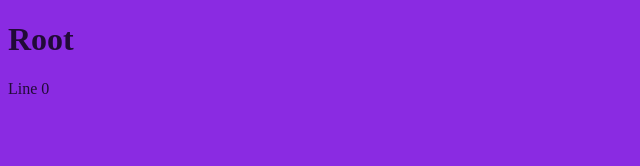
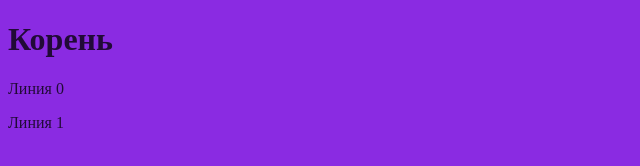
Before and after one commit to bbird5063/gittest.loc, a plain HTML site: page index.html in a window 1280 px wide. Shown: the whole page, without its empty margins (0-640 px from the left). Drawn offline with Linux system fonts and the light colour scheme.

Commit message:
Линия 1

```diff
--- a/index.html
+++ b/index.html
@@ -7,7 +7,8 @@
     <title>Document</title>
 </head>
 <body>
-    <h1>Root</h1>
-    <p>Line 0</p>
+    <h1>Корень</h1>
+    <p>Линия 0</p>
+    <p>Линия 1</p>
 </body>
 </html>
```
